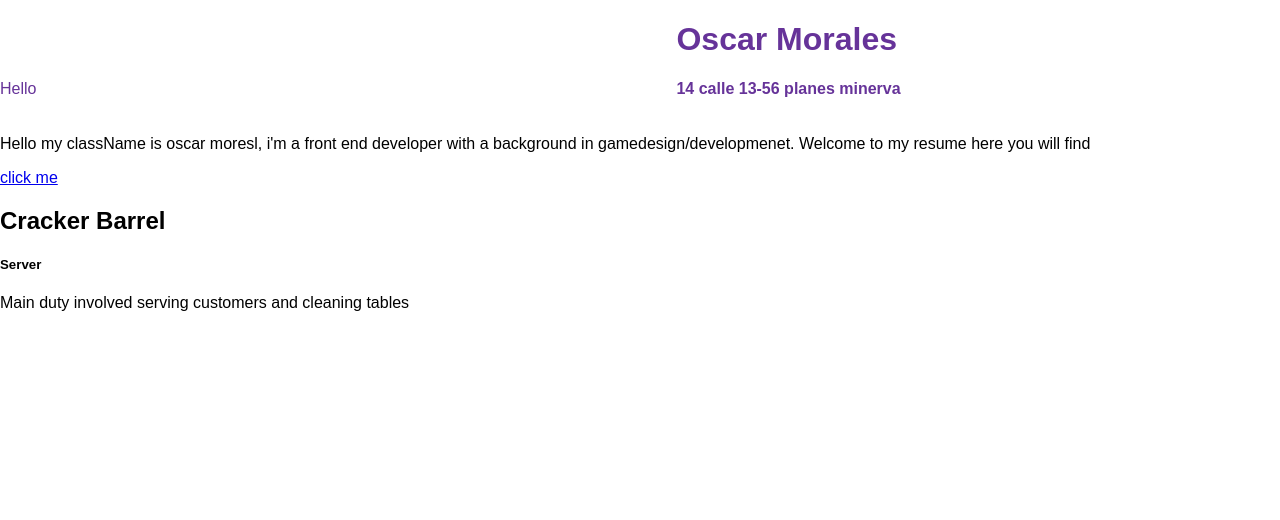
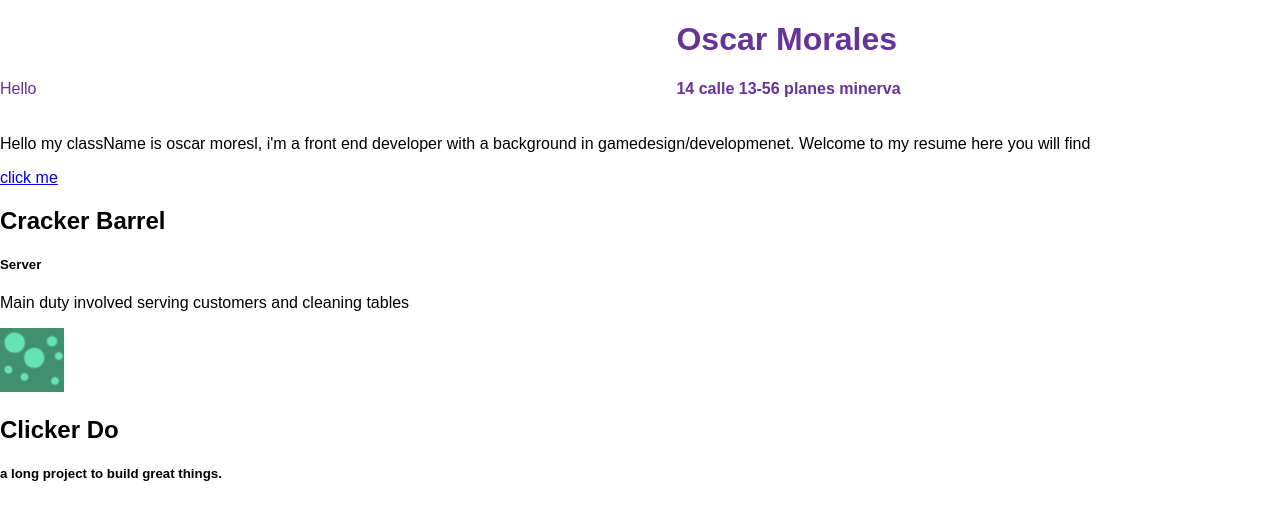
Before and after one commit to Vidsneezes/InteractiveResume, a React (Create React App) app: page / in a window 1280 px wide. Shown: the top 520 px of the page. Built offline with nearby package versions, Linux system fonts and the light colour scheme.

Commit message:
remove bio components, implemented project component

```diff
--- a/src/App.js
+++ b/src/App.js
@@ -2,6 +2,8 @@ import React, { Component } from 'react';
 import Info from './components/info/Info.jsx'
 import PersonalInfo from './components/personalinfo/PersonalInfo.jsx';
 import WorkHistory from './components/workhistory/WorkHistory.jsx';
+import Project from './components/project/Project.jsx';
+import Dicon from './images/64x64icon.png';
 import './App.css';
 
 class App extends Component {
@@ -11,6 +13,7 @@ class App extends Component {
         <Info />
         <PersonalInfo />
         <WorkHistory />
+        <Project image={Dicon} alt="default image"/>
       </div>
     );
   }
--- /dev/null
+++ b/src/components/project/Project.jsx
@@ -0,0 +1,19 @@
+import React, { Component } from 'react';
+
+class Project extends Component {
+  render() {
+    return (
+      <div className="project">
+        <div>
+          <img src={this.props.image} alt={this.props.alt} />
+        </div>
+        <div className="project-intro">
+              <h2>Clicker Do</h2>
+              <h5>a long project to build great things.</h5>
+        </div>
+      </div>
+    );
+  }
+}
+
+export default Project;
```
Also changed, not shown: src/components/bio/Bio.css (deleted), src/components/bio/Bio.jsx (deleted), src/images/64x64icon.png (added).
